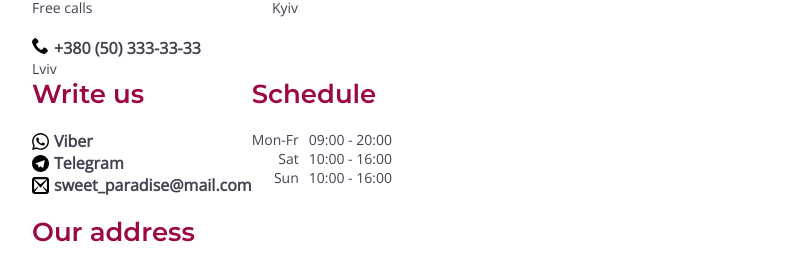
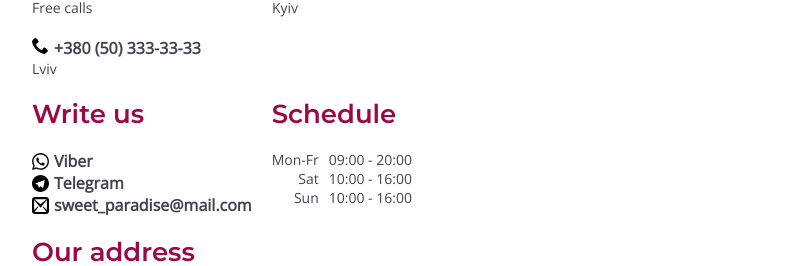
Before and after one commit to VitaliySaburdo/sweet-paradise-app, a React (Create React App) app: page /sweet-paradise-app/contacts in a window 1280 px wide. Shown: the part 204-470 px from the top of the page, without its empty margins (244-1030 px from the left). Built offline with nearby package versions, Linux system fonts and the light colour scheme; no server answers; a web font is replaced by a local one.

Commit message:
contacts finish

```diff
--- a/src/layout/Contacts/Contacts.styled.tsx
+++ b/src/layout/Contacts/Contacts.styled.tsx
@@ -49,7 +49,7 @@ export const PhoneContainer = styled.ul`
   display: grid;
   grid-template-columns: [first] 240px;
   row-gap: 20px;
-  @media screen and (${(props) => props.theme.media.md}){
+  @media screen and (${(props) => props.theme.media.md}) {
     grid-template-columns: [first] 240px [line2] 240px;
   }
 `;
@@ -93,11 +93,17 @@ export const StyledIframe = styled.iframe`
   }
 `;
 
-
 export const Box = styled.div`
-display: block;
-@media screen and (${(props) => props.theme.media.md}){
-display: flex;
-}
-
-`
+  display: block;
+  margin-top: 20px;
+  @media screen and (${(props) => props.theme.media.md}) {
+    display: flex;
+    gap: 20px;
+  }
+`;
+export const ScheduleBox = styled.div`
+    margin-top: 20px;
+    @media screen and (${(props) => props.theme.media.md}){
+        margin-top: 0px;
+    }
+`;
--- a/src/layout/Contacts/Contacts.tsx
+++ b/src/layout/Contacts/Contacts.tsx
@@ -12,6 +12,7 @@ import {
   IconContainer,
   StyledLink,
     StyledIframe,
+    ScheduleBox,
   Box,
   Text,
 } from "./Contacts.styled";
@@ -99,7 +100,7 @@ export const Contacts = () => {
                   </li>
                 </ul>
               </div>
-              <div>
+              <ScheduleBox>
                 <Title>Schedule</Title>
                 <ScheduleContainer>
                   <Text>Mon-Fr</Text>
@@ -113,7 +114,7 @@ export const Contacts = () => {
                   <Text>Sun</Text>
                   <Text>10:00 - 16:00</Text>
                 </ScheduleContainer>
-              </div>
+              </ScheduleBox>
             </Box>
           </Wrapper>
           <AddressContainer>
```
